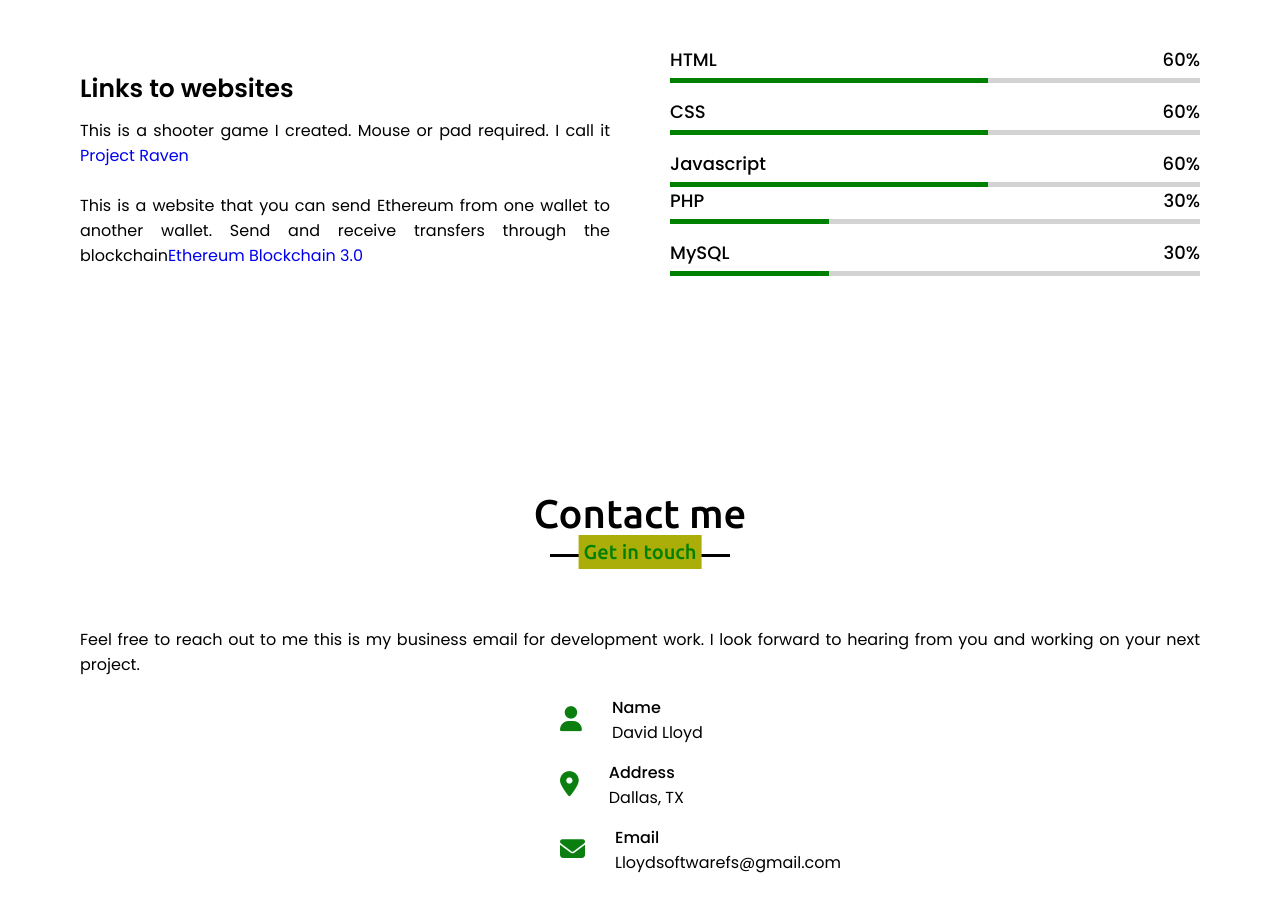
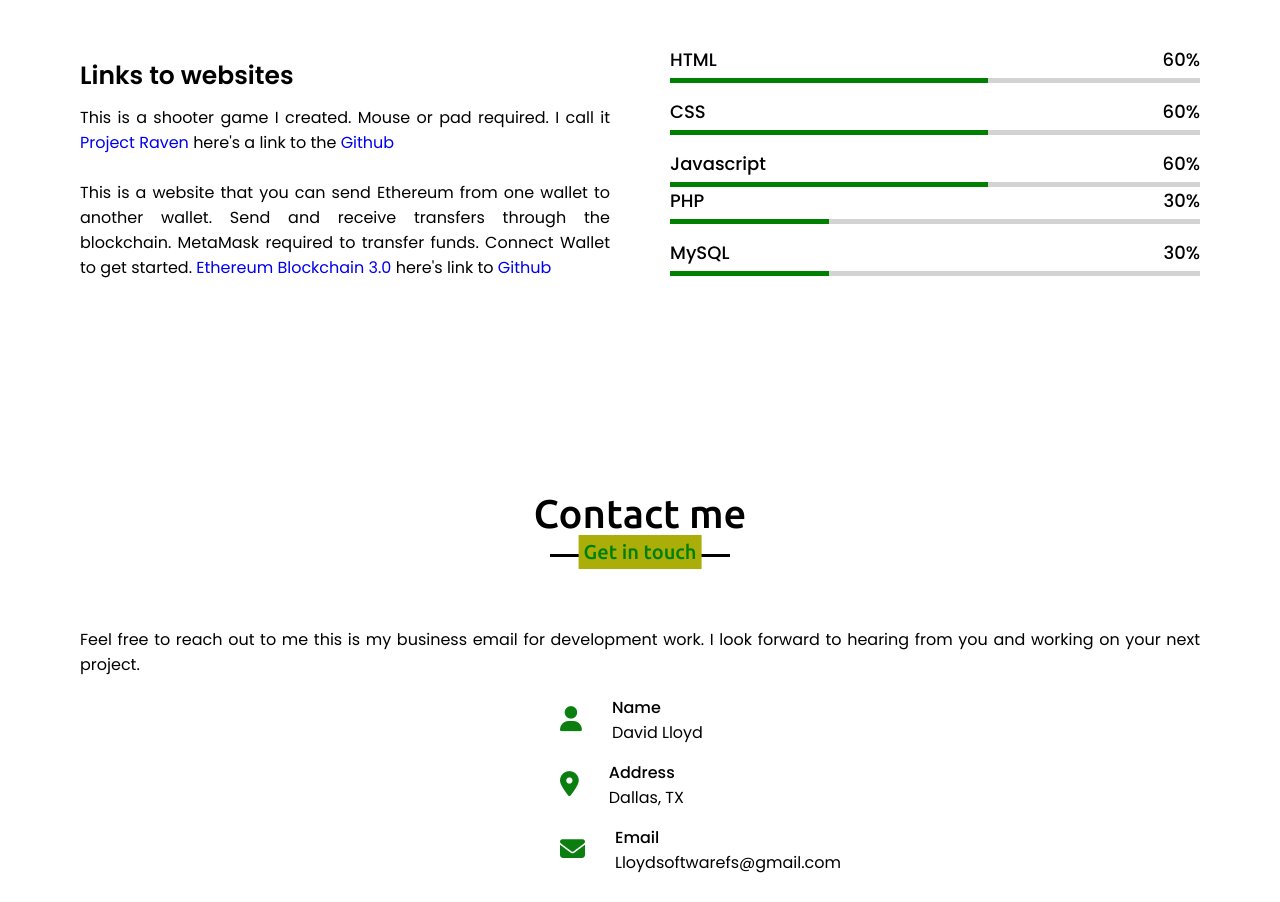
Before and after one commit to CrashedOut93/Portfolio, a website: page index.html in a window 1280 px wide. Shown: the part 2485-3387 px from the top of the page. Drawn offline with nearby package versions, Linux system fonts and the light colour scheme.

Commit message:
Update index.html

```diff
--- a/index.html
+++ b/index.html
@@ -116,9 +116,9 @@
                             Links to websites
                         </div>
                         <div class="links">
-                        <p>This is a shooter game I created. Mouse or pad required. I call it <a href="https://projectraven.vercel.app/">Project Raven</a></p><br />
+                        <p>This is a shooter game I created. Mouse or pad required. I call it <a href="https://projectraven.vercel.app/">Project Raven</a> here's a link to the <a href="https://github.com/CrashedOut93/JS-Shooter-Game">Github</a></p><br />
 
-                        <p>This is a website that you can send Ethereum from one wallet to another wallet. Send and receive transfers through the blockchain<a href="https://ethereum-blockchain-app.vercel.app/">Ethereum Blockchain 3.0</a></p>
+                        <p>This is a website that you can send Ethereum from one wallet to another wallet. Send and receive transfers through the blockchain. MetaMask required to transfer funds. Connect Wallet to get started. <a href="https://ethereum-blockchain-app.vercel.app/">Ethereum Blockchain 3.0</a> here's link to <a href="https://github.com/CrashedOut93/bc-website">Github</a></p>
                         </div>
 
                         <!-- <a href="#">Read more</a>                     -->
```
